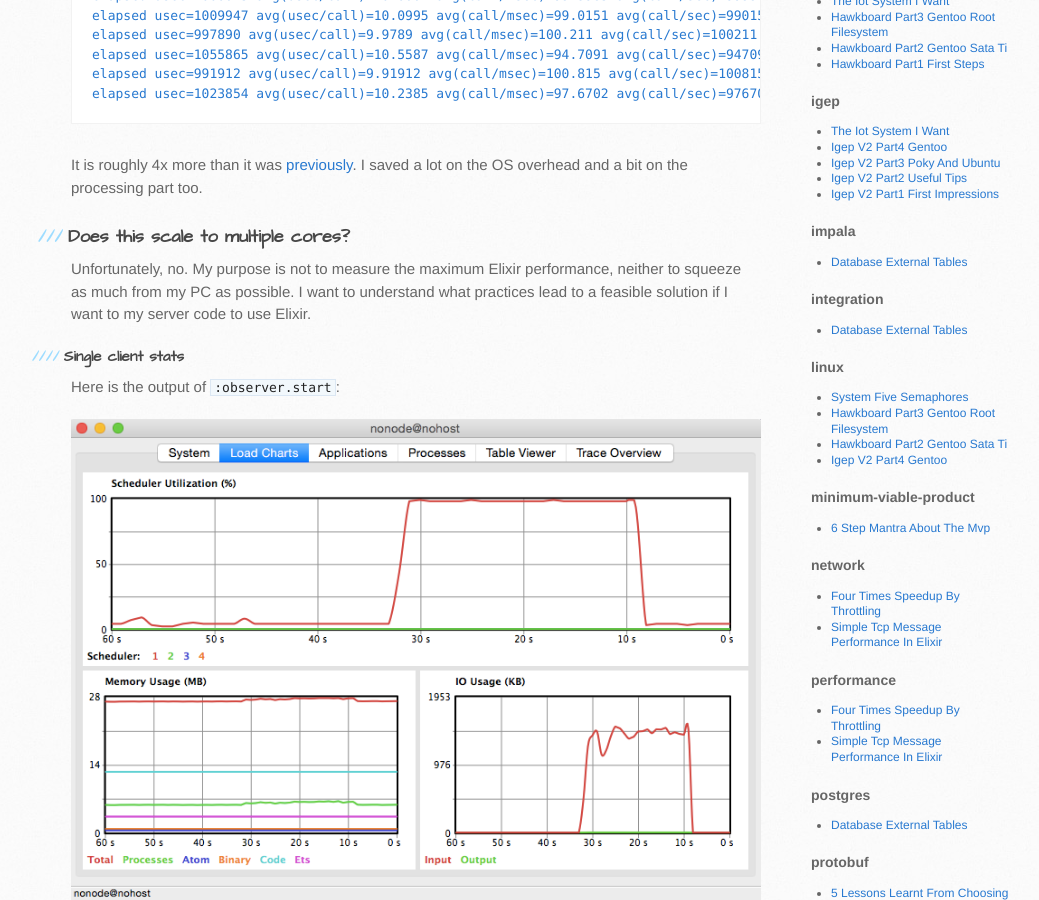
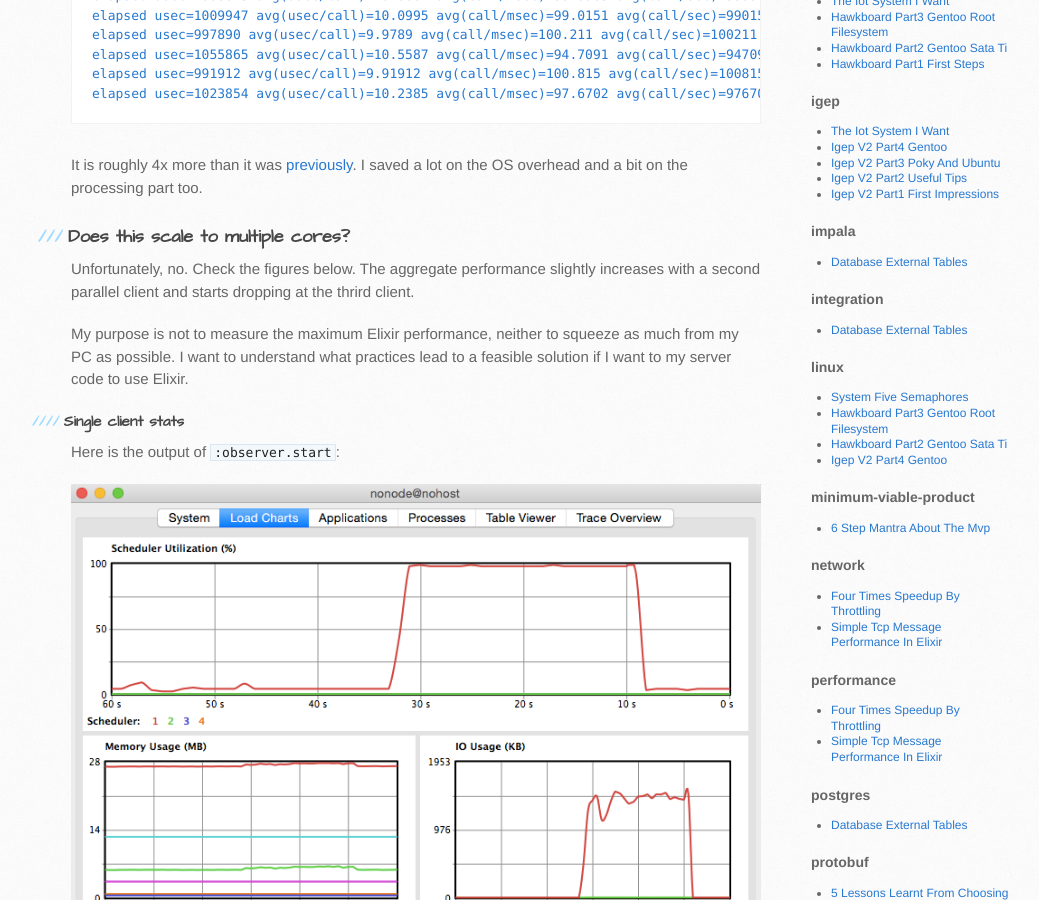
Before and after one commit to dbeck/dbeck.github.io, a Jekyll site: the page built from _posts/2015-10-10-Four-Times-Speedup-By-Throttling.markdown, in a window 1280 px wide and 900 px high, scrolled down 1726 px. Shown: the whole window, without its empty margins (99-1138 px from the left). Built offline with Jekyll 4.4.1, drawn with Linux system fonts in a browser that asks for light colours; Markdown is read by kramdown in place of the engine named in the settings; comment, search, counter and statistics services are not loaded.

Commit message:
fixing the new post

```diff
--- a/_posts/2015-10-10-Four-Times-Speedup-By-Throttling.markdown
+++ b/_posts/2015-10-10-Four-Times-Speedup-By-Throttling.markdown
@@ -78,7 +78,9 @@ It is roughly 4x more than it was [previously](http://dbeck.github.io/simple-TCP
 
 ### Does this scale to multiple cores?
 
-Unfortunately, no. My purpose is not to measure the maximum Elixir performance, neither to squeeze as much from my PC as possible. I want to understand what practices lead to a feasible solution if I want to my server code to use Elixir.
+Unfortunately, no. Check the figures below. The aggregate performance slightly increases with a second parallel client and starts dropping at the thrird client.
+
+My purpose is not to measure the maximum Elixir performance, neither to squeeze as much from my PC as possible. I want to understand what practices lead to a feasible solution if I want to my server code to use Elixir.
 
 #### Single client stats
 
```
